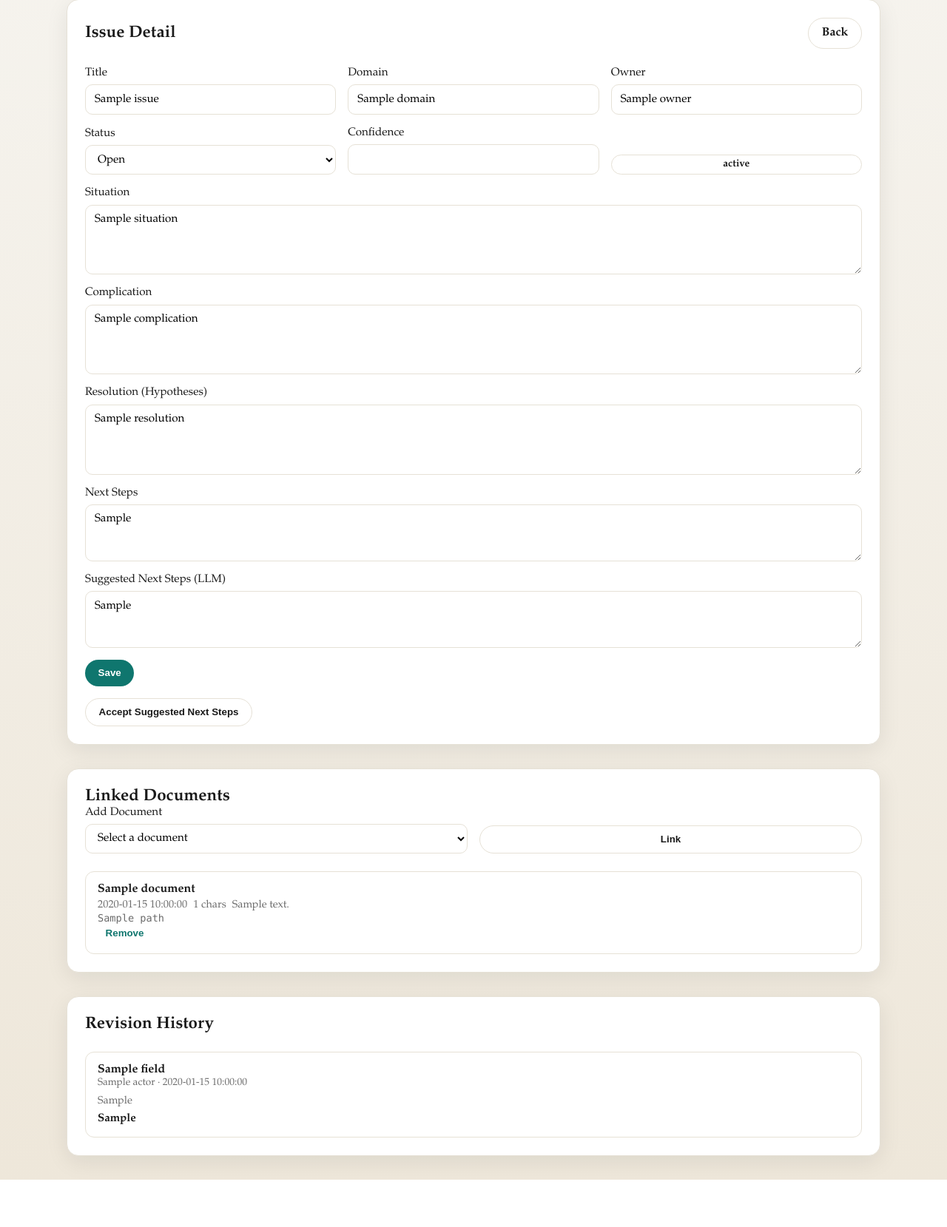
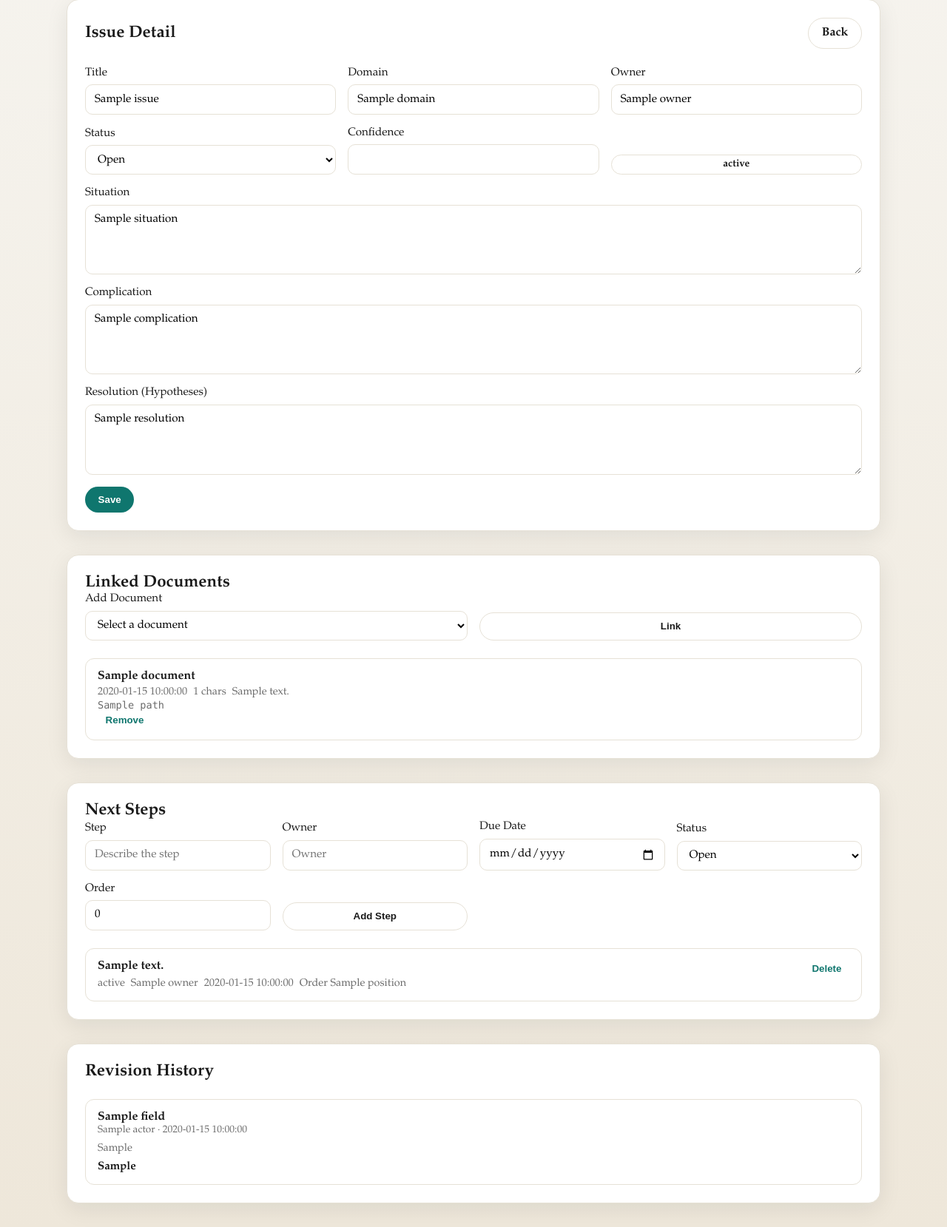
Before and after one commit to treadwell/LLMissues, a FastAPI app: template backend/app/templates/issue_detail.html in a window 1280 px wide. Shown: the part 164-1823 px from the top of the page at 74% size. Before the commit the page ends 1759 px from the top, so only its background shows below. Run offline with FastAPI, Linux system fonts and the light colour scheme; the template is opened without the code that fills it: most values are stand-ins (such as "Sample title", 1, 10 or a date in 2020); some libraries are stand-ins or nearby versions.

Commit message:
Add sequenced next steps with owner/date and LLM suggestions

```diff
--- a/backend/app/db.py
+++ b/backend/app/db.py
@@ -77,6 +77,20 @@ CREATE TABLE IF NOT EXISTS meeting_document_links (
     FOREIGN KEY(document_id) REFERENCES documents(id)
 );
 
+CREATE TABLE IF NOT EXISTS issue_next_steps (
+    id INTEGER PRIMARY KEY AUTOINCREMENT,
+    issue_id INTEGER NOT NULL,
+    description TEXT NOT NULL,
+    owner TEXT NOT NULL DEFAULT "",
+    due_date TEXT NOT NULL DEFAULT "",
+    status TEXT NOT NULL DEFAULT "Open",
+    position INTEGER NOT NULL DEFAULT 0,
+    suggested INTEGER NOT NULL DEFAULT 0,
+    created_at TEXT NOT NULL,
+    updated_at TEXT NOT NULL,
+    FOREIGN KEY(issue_id) REFERENCES issues(id)
+);
+
 CREATE TABLE IF NOT EXISTS app_state (
     key TEXT PRIMARY KEY,
     value TEXT NOT NULL DEFAULT ""
--- a/backend/app/main.py
+++ b/backend/app/main.py
@@ -118,6 +118,19 @@ async def issues_list(
     )
 
 
+def _fetch_steps(conn, issue_id: int):
+    return fetch_all(
+        conn,
+        """
+        SELECT id, issue_id, description, owner, due_date, status, position, suggested, created_at
+        FROM issue_next_steps
+        WHERE issue_id = ?
+        ORDER BY position ASC, datetime(created_at) ASC
+        """,
+        [issue_id],
+    )
+
+
 @app.get("/issues/{issue_id}")
 async def issue_detail(request: Request, issue_id: int):
     with get_connection() as conn:
@@ -164,6 +177,7 @@ async def issue_detail(request: Request, issue_id: int):
             """,
             [issue_id],
         )
+        steps = _fetch_steps(conn, issue_id)
     if not issue:
         raise HTTPException(status_code=404, detail="Issue not found")
     return templates.TemplateResponse(
@@ -174,6 +188,7 @@ async def issue_detail(request: Request, issue_id: int):
             "revisions": revisions,
             "documents": documents,
             "available_documents": available_documents,
+            "steps": steps,
         },
     )
 
@@ -257,8 +272,6 @@ async def update_issue(
     situation: str = Form(""),
     complication: str = Form(""),
     resolution: str = Form(""),
-    next_steps: str = Form(""),
-    suggested_next_steps: str = Form(""),
 ):
     with get_connection() as conn:
         existing = fetch_one(
@@ -280,8 +293,6 @@ async def update_issue(
             "situation": situation.strip(),
             "complication": complication.strip(),
             "resolution": resolution.strip(),
-            "next_steps": next_steps.strip(),
-            "suggested_next_steps": suggested_next_steps.strip(),
         }
 
         changes: dict[str, Any] = {}
@@ -295,8 +306,7 @@ async def update_issue(
             """
             UPDATE issues
             SET title = ?, domain = ?, owner = ?, status = ?, confidence = ?,
-                situation = ?, complication = ?, resolution = ?, next_steps = ?,
-                suggested_next_steps = ?,
+                situation = ?, complication = ?, resolution = ?,
                 updated_at = ?
             WHERE id = ?
             """,
@@ -309,8 +319,6 @@ async def update_issue(
                 updates["situation"],
                 updates["complication"],
                 updates["resolution"],
-                updates["next_steps"],
-                updates["suggested_next_steps"],
                 now,
                 issue_id,
             ],
@@ -346,86 +354,81 @@ async def update_issue(
     )
 
 
-@app.post("/issues/{issue_id}/accept-next-steps", response_class=HTMLResponse)
-async def accept_next_steps(request: Request, issue_id: int):
+@app.post("/issues/{issue_id}/steps", response_class=HTMLResponse)
+async def add_step(
+    request: Request,
+    issue_id: int,
+    description: str = Form(...),
+    owner: str = Form(""),
+    due_date: str = Form(""),
+    status: str = Form("Open"),
+    position: int = Form(0),
+):
+    now = datetime.utcnow().isoformat(timespec="seconds")
     with get_connection() as conn:
-        issue = fetch_one(
-            conn,
-            """
-            SELECT * FROM issues WHERE id = ?
-            """,
-            [issue_id],
-        )
-        if not issue:
-            raise HTTPException(status_code=404, detail="Issue not found")
-
-        suggested = (issue["suggested_next_steps"] or "").strip()
-        if not suggested:
-            return templates.TemplateResponse(
-                "partials/issue_detail_form.html",
-                {
-                    "request": request,
-                    "issue": issue,
-                    "saved": False,
-                },
-            )
-
-        now = datetime.utcnow().isoformat(timespec="seconds")
-        updated_next_steps = (issue["next_steps"] or "")
-        if updated_next_steps:
-            updated_next_steps = f"{updated_next_steps}\n\n{suggested}"
-        else:
-            updated_next_steps = suggested
-
         conn.execute(
             """
-            UPDATE issues
-            SET next_steps = ?, suggested_next_steps = ?, updated_at = ?
-            WHERE id = ?
+            INSERT INTO issue_next_steps (issue_id, description, owner, due_date, status, position, suggested, created_at, updated_at)
+            VALUES (?, ?, ?, ?, ?, ?, ?, ?, ?)
             """,
-            [updated_next_steps, "", now, issue_id],
+            [issue_id, description.strip(), owner.strip(), due_date.strip(), status.strip(), position, 0, now, now],
         )
+        conn.commit()
+        steps = _fetch_steps(conn, issue_id)
+
+    return templates.TemplateResponse(
+        "partials/issue_steps.html",
+        {
+            "request": request,
+            "issue_id": issue_id,
+            "steps": steps,
+        },
+    )
+
+
+@app.post("/issues/{issue_id}/steps/{step_id}/accept", response_class=HTMLResponse)
+async def accept_step(request: Request, issue_id: int, step_id: int):
+    now = datetime.utcnow().isoformat(timespec="seconds")
+    with get_connection() as conn:
         conn.execute(
             """
-            INSERT INTO issue_revisions (issue_id, field, old_value, new_value, actor, created_at)
-            VALUES (?, ?, ?, ?, ?, ?)
+            UPDATE issue_next_steps
+            SET suggested = 0, updated_at = ?
+            WHERE id = ? AND issue_id = ?
             """,
-            [issue_id, "next_steps", issue["next_steps"], updated_next_steps, "user", now],
+            [now, step_id, issue_id],
         )
+        conn.commit()
+        steps = _fetch_steps(conn, issue_id)
+
+    return templates.TemplateResponse(
+        "partials/issue_steps.html",
+        {
+            "request": request,
+            "issue_id": issue_id,
+            "steps": steps,
+        },
+    )
+
+
+@app.post("/issues/{issue_id}/steps/{step_id}/delete", response_class=HTMLResponse)
+async def delete_step(request: Request, issue_id: int, step_id: int):
+    with get_connection() as conn:
         conn.execute(
             """
-            INSERT INTO issue_revisions (issue_id, field, old_value, new_value, actor, created_at)
-            VALUES (?, ?, ?, ?, ?, ?)
+            DELETE FROM issue_next_steps WHERE id = ? AND issue_id = ?
             """,
-            [issue_id, "suggested_next_steps", issue["suggested_next_steps"], "", "user", now],
+            [step_id, issue_id],
         )
         conn.commit()
-
-        updated_issue = fetch_one(
-            conn,
-            """
-            SELECT * FROM issues WHERE id = ?
-            """,
-            [issue_id],
-        )
-        revisions = fetch_all(
-            conn,
-            """
-            SELECT field, old_value, new_value, actor, created_at
-            FROM issue_revisions
-            WHERE issue_id = ?
-            ORDER BY datetime(created_at) DESC
-            """,
-            [issue_id],
-        )
+        steps = _fetch_steps(conn, issue_id)
 
     return templates.TemplateResponse(
-        "partials/issue_detail_form.html",
+        "partials/issue_steps.html",
         {
             "request": request,
-            "issue": updated_issue,
-            "revisions": revisions,
-            "saved": True,
+            "issue_id": issue_id,
+            "steps": steps,
         },
     )
 
--- a/backend/app/static/style.css
+++ b/backend/app/static/style.css
@@ -296,6 +296,40 @@ textarea {
   background: #fff;
 }
 
+.step-list {
+  list-style: none;
+  padding: 0;
+  margin: 1.5rem 0 0;
+  display: grid;
+  gap: 0.75rem;
+}
+
+.step-item {
+  padding: 0.9rem 1rem;
+  border: 1px solid var(--border);
+  border-radius: 12px;
+  background: #fff;
+  display: flex;
+  justify-content: space-between;
+  gap: 1rem;
+  align-items: flex-start;
+}
+
+.step-item.step-suggested {
+  border-style: dashed;
+}
+
+.step-title {
+  font-weight: 600;
+  margin-bottom: 0.35rem;
+}
+
+.step-actions {
+  display: flex;
+  gap: 0.5rem;
+  align-items: center;
+}
+
 .revision-field {
   font-weight: 600;
 }
--- a/backend/app/templates/issue_detail.html
+++ b/backend/app/templates/issue_detail.html
@@ -17,6 +17,16 @@
   </div>
   <div id="issue-documents">
     {% include "partials/issue_documents.html" %}
+  </div>
+</section>
+
+<section class="panel">
+  <div class="panel-header">
+    <h2>Next Steps</h2>
+  </div>
+  <div id="issue-steps">
+    {% set issue_id = issue.id %}
+    {% include "partials/issue_steps.html" %}
   </div>
 </section>
 
--- a/backend/app/templates/partials/issue_detail_form.html
+++ b/backend/app/templates/partials/issue_detail_form.html
@@ -45,28 +45,10 @@
     <textarea name="resolution" rows="4">{{ issue.resolution }}</textarea>
   </label>
 
-  <label>
-    Next Steps
-    <textarea name="next_steps" rows="3">{{ issue.next_steps }}</textarea>
-  </label>
-
-  <label>
-    Suggested Next Steps (LLM)
-    <textarea name="suggested_next_steps" rows="3" placeholder="LLM suggestions">{{ issue.suggested_next_steps }}</textarea>
-  </label>
-
   <div class="form-actions">
     <button class="primary" type="submit">Save</button>
     {% if saved %}
       <span class="saved">Saved</span>
     {% endif %}
   </div>
-
-  {% if issue.suggested_next_steps %}
-    <div class="form-actions">
-      <form hx-post="/issues/{{ issue.id }}/accept-next-steps" hx-target="#issue-detail" hx-swap="outerHTML">
-        <button class="secondary" type="submit">Accept Suggested Next Steps</button>
-      </form>
-    </div>
-  {% endif %}
 </form>
--- /dev/null
+++ b/backend/app/templates/partials/issue_steps.html
@@ -0,0 +1,59 @@
+<form class="form inline" hx-post="/issues/{{ issue_id }}/steps" hx-target="#issue-steps" hx-swap="outerHTML">
+  <div class="form-row">
+    <label>
+      Step
+      <input type="text" name="description" placeholder="Describe the step" required />
+    </label>
+    <label>
+      Owner
+      <input type="text" name="owner" placeholder="Owner" required />
+    </label>
+    <label>
+      Due Date
+      <input type="date" name="due_date" required />
+    </label>
+    <label>
+      Status
+      <select name="status">
+        {% for option in ["Open", "In Progress", "Blocked", "Done"] %}
+          <option value="{{ option }}">{{ option }}</option>
+        {% endfor %}
+      </select>
+    </label>
+    <label>
+      Order
+      <input type="number" name="position" value="0" min="0" />
+    </label>
+    <button class="secondary" type="submit">Add Step</button>
+  </div>
+</form>
+
+{% if steps %}
+  <ul class="step-list">
+    {% for step in steps %}
+      <li class="step-item {% if step.suggested %}step-suggested{% endif %}">
+        <div class="step-main">
+          <div class="step-title">{{ step.description }}</div>
+          <div class="issue-meta">
+            <span>{{ step.status }}</span>
+            {% if step.owner %}<span>{{ step.owner }}</span>{% endif %}
+            {% if step.due_date %}<span>{{ step.due_date }}</span>{% endif %}
+            <span>Order {{ step.position }}</span>
+          </div>
+        </div>
+        <div class="step-actions">
+          {% if step.suggested %}
+            <form hx-post="/issues/{{ issue_id }}/steps/{{ step.id }}/accept" hx-target="#issue-steps" hx-swap="outerHTML">
+              <button class="secondary" type="submit">Accept</button>
+            </form>
+          {% endif %}
+          <form hx-post="/issues/{{ issue_id }}/steps/{{ step.id }}/delete" hx-target="#issue-steps" hx-swap="outerHTML">
+            <button class="link" type="submit">Delete</button>
+          </form>
+        </div>
+      </li>
+    {% endfor %}
+  </ul>
+{% else %}
+  <div class="empty-state">No next steps yet.</div>
+{% endif %}
```
Also changed, not shown: backend/app/llm.py (+40 -8 lines), scripts/process_meeting_issues.py (+47 -18 lines).
